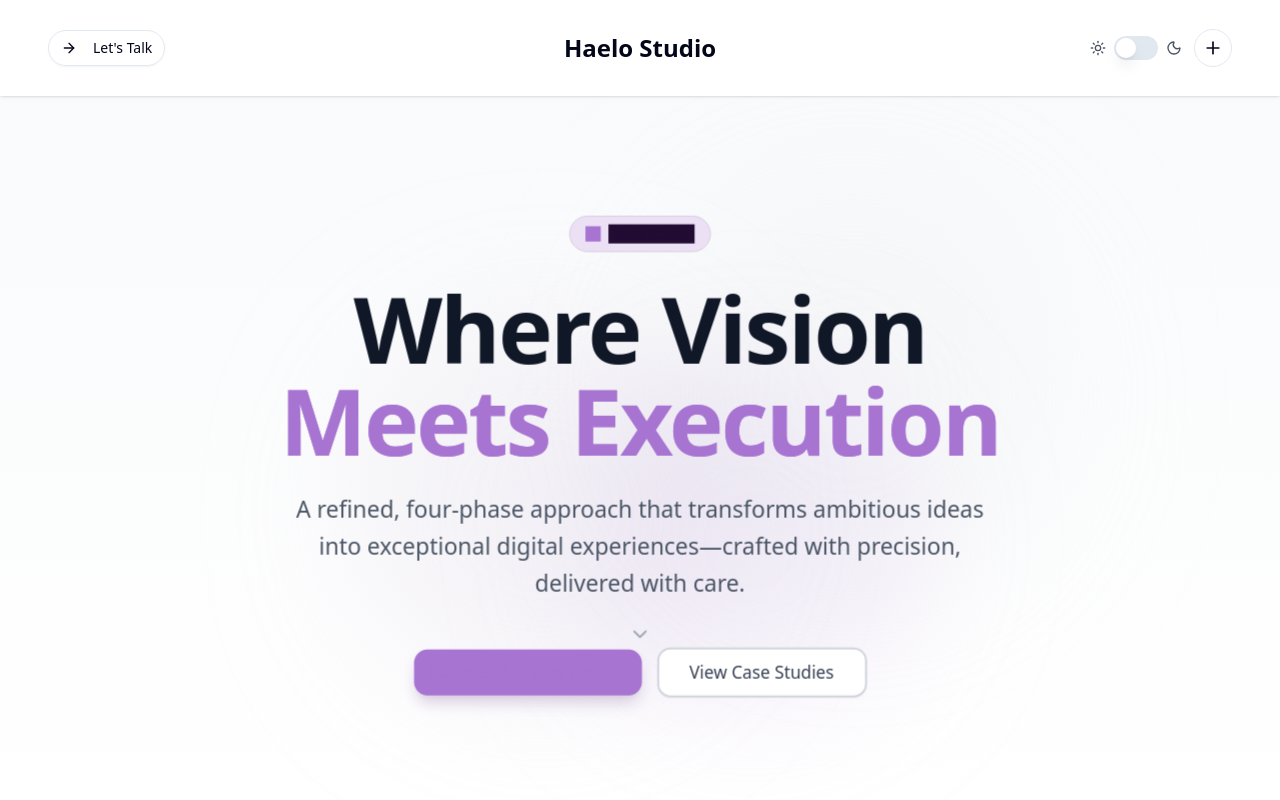
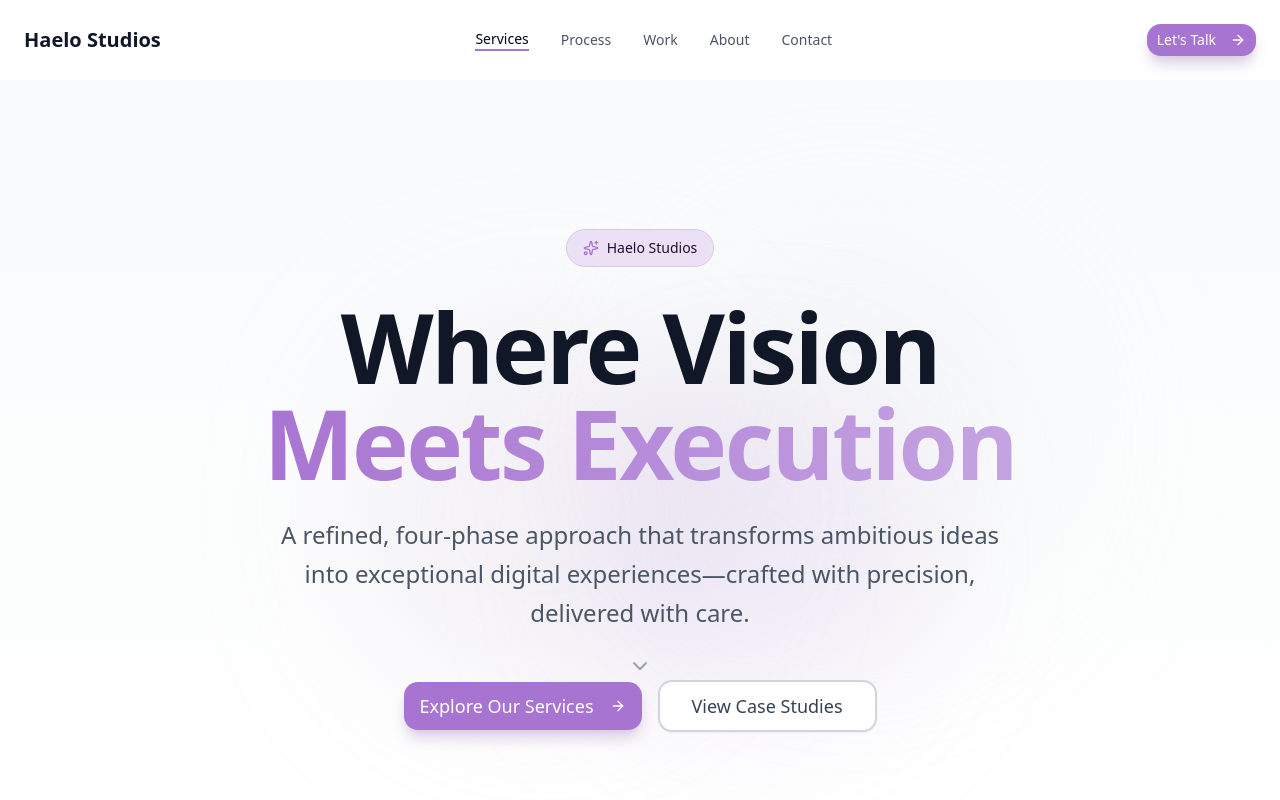
Before and after one commit to hellobunni/haelo, a Next.js app: page /services in a window 1280 px wide. Shown: the top 800 px of the page. Built offline with nearby package versions, Linux system fonts and the light colour scheme.

Commit message:
fixed site-header issue with active link having primary background

```diff
--- a/src/app/layout.tsx
+++ b/src/app/layout.tsx
@@ -34,7 +34,7 @@
             {/* Client header with its own state */}
             <SiteHeader />
             {/* Page content (route transitions handled in app/template.tsx) */}
-            <main className="pt-24">{children}</main>
+            <main className="pt-20">{children}</main>
             <footer className="bg-gradient-to-b from-gray-900 to-black text-white py-20 relative overflow-hidden">
               <div className="absolute inset-0 overflow-hidden pointer-events-none">
                 <div className="absolute top-0 left-1/4 w-96 h-96 bg-periwinkle-900 rounded-full blur-3xl opacity-10"></div>
--- a/src/components/layout/site-header/mobile-menu.tsx
+++ b/src/components/layout/site-header/mobile-menu.tsx
@@ -1,12 +1,11 @@
 "use client";
+import { ArrowRight } from "lucide-react";
 import Link from "next/link";
+import { usePathname } from "next/navigation";
 import { Button } from "@/components/ui/button";
 import {
   Sheet,
   SheetContent,
-  SheetFooter,
-  SheetHeader,
-  SheetTitle,
 } from "@/components/ui/sheet";
 import { navigationItems } from "@/lib/utils";
 
@@ -16,6 +15,8 @@
 }
 
 export default function MobileMenu({ open, onOpenChange }: MobileMenuProps) {
+  const pathname = usePathname();
+
   const handleLinkClick = () => {
     onOpenChange(false);
   };
@@ -26,38 +27,31 @@
         side="left"
         className="w-full sm:max-w-sm bg-white p-0 flex flex-col"
       >
-        <SheetHeader className="p-4 border-b">
-          <SheetTitle asChild>
-            <Link
-              href="/"
-              onClick={handleLinkClick}
-              className="text-xl font-bold"
-            >
-              Matte Digital
-            </Link>
-          </SheetTitle>
-        </SheetHeader>
-
-        <div className="flex-1 p-4 mt-8">
+        <div className="px-6 py-6 space-y-4">
           {navigationItems.map((item) => (
             <Link
               key={item.name}
               href={item.url}
               onClick={handleLinkClick}
-              className="block text-5xl font-bold py-3"
+              className={`block text-lg font-medium transition-colors duration-300 ${
+                pathname === item.url
+                  ? "text-periwinkle-600"
+                  : "text-gray-600"
+              }`}
             >
               {item.name}
             </Link>
           ))}
-        </div>
-
-        <SheetFooter className="p-4 border-t">
-          <Link href="/contact" onClick={handleLinkClick} className="w-full">
-            <Button className="w-full bg-periwinkle text-white font-bold text-lg h-16 rounded-2xl">
+          <Link href="/contact" onClick={handleLinkClick} className="block">
+            <Button
+              size="sm"
+              className="w-full bg-periwinkle-600 hover:bg-periwinkle-700 text-white rounded-xl"
+            >
               Let's Talk
+              <ArrowRight className="ml-2 w-4 h-4" />
             </Button>
           </Link>
-        </SheetFooter>
+        </div>
       </SheetContent>
     </Sheet>
   );
--- a/src/components/layout/site-header/site-header.tsx
+++ b/src/components/layout/site-header/site-header.tsx
@@ -1,141 +1,81 @@
 "use client";
-import { ArrowRight, Menu, Moon, Plus, Sun, X } from "lucide-react";
+import { ArrowRight, Menu } from "lucide-react";
 import { motion } from "motion/react";
 import Link from "next/link";
-import { useTheme } from "next-themes";
+import { usePathname } from "next/navigation";
 import { useEffect, useState } from "react";
 import MobileMenu from "@/components/layout/site-header/mobile-menu";
 import { Button } from "@/components/ui/button";
-import {
-  Popover,
-  PopoverContent,
-  PopoverTrigger,
-} from "@/components/ui/popover";
-import { Switch } from "@/components/ui/switch";
 import { navigationItems } from "@/lib/utils";
+import clsx from "clsx";
 
 export default function SiteHeader() {
+  const pathname = usePathname();
   const [isMobileMenuOpen, setIsMobileMenuOpen] = useState(false);
-  const [isNavPillOpen, setIsNavPillOpen] = useState(false);
   const [isScrolled, setIsScrolled] = useState(false);
-  const { theme, setTheme } = useTheme();
-  const [mounted, setMounted] = useState(false);
-
-  // Avoid hydration mismatch
-  useEffect(() => {
-    setMounted(true);
-  }, []);
 
   useEffect(() => {
     const handleScroll = () => {
-      const scrollPosition = window.scrollY;
-      setIsScrolled(scrollPosition > 50); // Change background after 50px scroll
+      setIsScrolled(window.scrollY > 20);
     };
 
     window.addEventListener("scroll", handleScroll);
     return () => window.removeEventListener("scroll", handleScroll);
   }, []);
 
+  useEffect(() => {
+    setIsMobileMenuOpen(false);
+  }, [pathname]);
+
   return (
     <motion.nav
       initial={{ y: -100 }}
       animate={{ y: 0 }}
-      transition={{ duration: 0.5, ease: "easeOut" }}
-      className={`fixed top-0 w-full z-50 transition-all duration-300 shadow-sm ${
-        isScrolled ? "bg-white/95 backdrop-blur-lg shadow-lg" : "bg-transparent"
+      transition={{ duration: 0.6, ease: "easeOut" }}
+      className={`fixed top-0 left-0 right-0 z-50 transition-all duration-300 ${
+        isScrolled
+          ? "bg-white/80 backdrop-blur-lg shadow-sm border-b border-gray-100"
+          : "bg-transparent"
       }`}
     >
-      <div className="max-w-400 mx-auto px-4 sm:px-6 lg:px-12">
-        <div className="relative flex justify-between items-center h-24">
-          {/* Left Button */}
-          <div className="hidden md:block">
-            <Link href="/contact" className="group">
-              <Button
-                variant="outline"
-                className="rounded-full border-border bg-white/50 backdrop-blur-md cursor-pointer hover:bg-periwinkle transition-all duration-300"
-              >
-                <ArrowRight className="w-4 h-4 mr-2 transition-transform duration-300 group-hover:-rotate-45" />
-                Let's Talk
-              </Button>
+      <div className="max-w-7xl mx-auto px-6">
+        <div className="flex items-center justify-between h-20">
+          {/* Logo */}
+          <Link href="/" className="flex items-center gap-3 group">
+            <span className="text-xl font-bold text-gray-900 group-hover:text-periwinkle-600 transition-colors duration-300">
+              Haelo Studios
+            </span>
           </Link>
+
+          {/* Desktop Navigation */}
+          <div className="hidden md:flex items-center gap-8">
+            {navigationItems.slice(1,7).map((item) => (
+              <Link key={item.name} href={item.url} className={clsx("text-sm font-medium transition-colors duration-300 relative group", pathname === item.url ? "border-b-2 border-periwinkle-600": "text-gray-600 hover:text-periwinkle-600")}>{item.name}</Link>
+            ))}
           </div>
 
-          {/* Centered Logo */}
-          <div className="absolute left-1/2 -translate-x-1/2">
-            <Link href="/" className="text-2xl font-bold text-foreground">
-              Haelo Studio
-            </Link>
-          </div>
-
-          {/* Right Side: Desktop Pill Nav & Mobile Button */}
-          <div className="flex-1 flex justify-end items-center gap-3">
-            {/* Theme Toggle */}
-            {mounted && (
-              <div className="hidden md:flex items-center gap-2">
-                <Sun className="h-4 w-4 text-gray-600" />
-                <Switch
-                  checked={theme === "dark"}
-                  onCheckedChange={(checked) => {
-                    setTheme(checked ? "dark" : "light");
-                  }}
-                  aria-label="Toggle theme"
-                />
-                <Moon className="h-4 w-4 text-gray-600" />
-              </div>
-            )}
-            {/* Desktop Pill Navigation */}
-            <div className="hidden md:flex items-center justify-end">
-              <Popover open={isNavPillOpen} onOpenChange={setIsNavPillOpen}>
-                <PopoverTrigger asChild>
-                  <button
-                    type="button"
-                    className="p-2 border border-border rounded-full bg-white/50 backdrop-blur-md cursor-pointer hover:bg-white/70 transition-colors"
-                    aria-label="Open navigation"
+          {/* CTA Button */}
+          <div className="hidden md:block">
+            <Button
+              size="sm"
+              variant="periwinkle"
+              rounded
+              href="/contact"
             >
-                    <Plus className="h-5 w-5" />
-                  </button>
-                </PopoverTrigger>
-                <PopoverContent
-                  align="end"
-                  sideOffset={8}
-                  className="bg-periwinkle rounded-full border-0 p-0 w-auto shadow-lg"
-                >
-                  <nav className="flex items-center pl-6 pr-2 py-1 space-x-4">
-                    {navigationItems.map((item) => (
-                      <Link
-                        key={item.name}
-                        href={item.url}
-                        onClick={() => setIsNavPillOpen(false)}
-                        className="text-white text-sm font-medium hover:opacity-80 transition-opacity whitespace-nowrap cursor-pointer"
-                      >
-                        {item.name}
-                      </Link>
-                    ))}
-                    <button
-                      type="button"
-                      onClick={() => setIsNavPillOpen(false)}
-                      className="p-2 bg-black/10 rounded-full cursor-pointer hover:bg-black/20 transition-colors"
-                      aria-label="Close navigation"
-                    >
-                      <X className="h-5 w-5 text-white" />
-                    </button>
-                  </nav>
-                </PopoverContent>
-              </Popover>
+              Let's Talk
+              <ArrowRight className="ml-2 w-4 h-4" />
+            </Button>
           </div>
 
           {/* Mobile Menu Button */}
-            <div className="md:hidden">
           <button
             type="button"
-                onClick={() => setIsMobileMenuOpen(true)}
-                className="text-foreground p-2 border border-border rounded-full bg-white/50 backdrop-blur-md"
-                aria-label="Open menu"
+            onClick={() => setIsMobileMenuOpen(!isMobileMenuOpen)}
+            className="md:hidden p-2 text-gray-600 hover:text-periwinkle-600 transition-colors duration-300"
+            aria-label="Toggle menu"
           >
-                <Menu className="h-5 w-5" />
+            <Menu className="w-6 h-6" />
           </button>
-            </div>
-          </div>
         </div>
       </div>
 
--- a/src/components/pages/services.tsx
+++ b/src/components/pages/services.tsx
@@ -1,117 +1,46 @@
 "use client";
-import { ArrowRight, ChevronDown, Sparkles } from "lucide-react";
-import { motion, useScroll, useTransform } from "motion/react";
-import Link from "next/link";
-import { useRef } from "react";
+import HeroSection from "@/components/blocks/HeroSection";
 import ServicesSection from "@/components/process/ServicesSection";
-import { Button } from "@/components/ui/button";
 import servicesData from "@/lib/data/services.json";
 
-// Icon mapping function
-const iconMap: Record<string, React.ComponentType<{ className?: string }>> = {
-  Sparkles,
-  ChevronDown,
-  ArrowRight,
-};
-
 export default function ServicesPage() {
-  const containerRef = useRef<HTMLDivElement>(null);
-  const { scrollYProgress } = useScroll({
-    target: containerRef,
-    offset: ["start start", "end end"],
-  });
-
-  const opacity = useTransform(scrollYProgress, [0, 0.2], [1, 0]);
-  const scale = useTransform(scrollYProgress, [0, 0.2], [1, 0.95]);
-
   const { hero } = servicesData;
-  const BadgeIcon = iconMap[hero.badge.icon] || Sparkles;
 
   return (
-    <div ref={containerRef} className="bg-white">
-      {/* Hero Section */}
-      <section className="relative min-h-[90vh] flex items-center justify-center overflow-hidden bg-linear-to-b from-gray-50 to-white">
-        <div className="absolute inset-0 overflow-hidden">
-          <div className="absolute top-1/4 left-1/4 w-96 h-96 bg-periwinkle-200 rounded-full mix-blend-multiply filter blur-3xl opacity-20 animate-blob"></div>
-          <div className="absolute top-1/3 right-1/4 w-96 h-96 bg-periwinkle-300 rounded-full mix-blend-multiply filter blur-3xl opacity-20 animate-blob animation-delay-2000"></div>
-          <div className="absolute bottom-1/4 left-1/2 w-96 h-96 bg-gray-200 rounded-full mix-blend-multiply filter blur-3xl opacity-20 animate-blob animation-delay-4000"></div>
-        </div>
-
-        <motion.div
-          style={{ opacity, scale }}
-          className="relative z-10 max-w-6xl mx-auto px-6 text-center"
-        >
-          <motion.div
-            initial={{ opacity: 0, y: 30 }}
-            animate={{ opacity: 1, y: 0 }}
-            transition={{ duration: 0.8, ease: "easeOut" }}
-          >
-            <div className="inline-flex items-center gap-2 px-4 py-2 rounded-full bg-periwinkle-50 border border-periwinkle-200 mb-8">
-              <BadgeIcon className="w-4 h-4 text-periwinkle-600" />
-              <span className="text-sm font-medium text-periwinkle-900">
-                {hero.badge.text}
-              </span>
-            </div>
-          </motion.div>
-
-          <motion.h1
-            initial={{ opacity: 0, y: 30 }}
-            animate={{ opacity: 1, y: 0 }}
-            transition={{ duration: 0.8, delay: 0.1, ease: "easeOut" }}
-            className="text-6xl md:text-7xl lg:text-8xl font-bold text-gray-900 mb-6 tracking-tight"
-          >
-            {hero.title.line1}
-            <br />
-            <span className="bg-periwinkle-600 bg-clip-text text-transparent">
-              {hero.title.line2}
-            </span>
-          </motion.h1>
-
-          <motion.p
-            initial={{ opacity: 0, y: 30 }}
-            animate={{ opacity: 1, y: 0 }}
-            transition={{ duration: 0.8, delay: 0.2, ease: "easeOut" }}
-            className="text-xl md:text-2xl text-gray-600 mb-12 max-w-3xl mx-auto leading-relaxed"
-          >
-            {hero.description}
-          </motion.p>
-
-          <motion.div
-            initial={{ opacity: 0, y: 30 }}
-            animate={{ opacity: 1, y: 0 }}
-            transition={{ duration: 0.8, delay: 0.3, ease: "easeOut" }}
-            className="flex flex-col sm:flex-row gap-4 justify-center items-center"
-          >
-            <Link href={hero.buttons.primary.href}>
-              <Button
-                size="lg"
-                className="bg-periwinkle-600 hover:bg-periwinkle-700 text-white px-8 py-6 text-lg rounded-xl shadow-lg shadow-periwinkle-200 transition-all duration-300 hover:shadow-xl hover:shadow-periwinkle-300"
-              >
-                {hero.buttons.primary.text}
-                <ArrowRight className="ml-2 w-5 h-5" />
-              </Button>
-            </Link>
-            <Link href={hero.buttons.secondary.href}>
-              <Button
-                size="lg"
-                variant="outline"
-                className="border-2 border-gray-300 text-gray-700 hover:bg-gray-50 px-8 py-6 text-lg rounded-xl transition-all duration-300"
-              >
-                {hero.buttons.secondary.text}
-              </Button>
-            </Link>
-          </motion.div>
-
-          <motion.div
-            initial={{ opacity: 0 }}
-            animate={{ opacity: 1 }}
-            transition={{ duration: 1, delay: 1, ease: "easeOut" }}
-            className="absolute bottom-12 left-1/2 transform -translate-x-1/2"
-          >
-            <ChevronDown className="w-6 h-6 text-gray-400 animate-bounce" />
-          </motion.div>
-        </motion.div>
-      </section>
+    <div className="bg-white">
+      <HeroSection
+        variant="fullscreen"
+        badge={hero.badge}
+        title={hero.title}
+        description={hero.description}
+        buttons={hero.buttons}
+        scrollIndicator={true}
+        scrollAnimation={true}
+        maxWidth="max-w-6xl"
+        titleSize="text-6xl md:text-7xl lg:text-8xl"
+        blobs={[
+          {
+            position: "top-1/4",
+            horizontal: "left-1/4",
+            color: "bg-periwinkle-200",
+            animated: true,
+          },
+          {
+            position: "top-1/3",
+            horizontal: "right-1/4",
+            color: "bg-periwinkle-300",
+            animated: true,
+            delay: 2000,
+          },
+          {
+            position: "bottom-1/4",
+            horizontal: "left-1/2",
+            color: "bg-gray-200",
+            animated: true,
+            delay: 4000,
+          },
+        ]}
+      />
 
       {/* Services Section */}
       <ServicesSection />
--- a/src/components/ui/button.tsx
+++ b/src/components/ui/button.tsx
@@ -1,11 +1,12 @@
 import { Slot } from "@radix-ui/react-slot";
 import { cva, type VariantProps } from "class-variance-authority";
+import Link from "next/link";
 import type * as React from "react";
 
 import { cn } from "@/lib/utils";
 
 const buttonVariants = cva(
-  "inline-flex items-center cursor-pointer justify-center gap-2 whitespace-nowrap rounded-md text-sm font-medium transition-all disabled:pointer-events-none disabled:opacity-50 [&_svg]:pointer-events-none [&_svg:not([class*='size-'])]:size-4 shrink-0 [&_svg]:shrink-0 outline-none focus-visible:border-ring focus-visible:ring-ring/50 focus-visible:ring-[3px] aria-invalid:ring-destructive/20 dark:aria-invalid:ring-destructive/40 aria-invalid:border-destructive",
+  "inline-flex items-center cursor-pointer justify-center gap-2 whitespace-nowrap rounded-md text-sm font-medium transition-all duration-300 disabled:pointer-events-none disabled:opacity-50 [&_svg]:pointer-events-none [&_svg:not([class*='size-'])]:size-4 shrink-0 [&_svg]:shrink-0 outline-none focus-visible:border-ring focus-visible:ring-ring/50 focus-visible:ring-[3px] aria-invalid:ring-destructive/20 dark:aria-invalid:ring-destructive/40 aria-invalid:border-destructive",
   {
     variants: {
       variant: {
@@ -19,6 +20,8 @@
         ghost:
           "hover:bg-accent hover:text-accent-foreground dark:hover:bg-accent/50",
         link: "text-primary underline-offset-4 hover:underline",
+        periwinkle:
+          "bg-periwinkle-600 text-white hover:bg-periwinkle-700 shadow-lg shadow-periwinkle-200 hover:shadow-xl hover:shadow-periwinkle-300",
       },
       size: {
         default: "h-9 px-4 py-2 has-[>svg]:px-3",
@@ -28,10 +31,15 @@
         "icon-sm": "size-8",
         "icon-lg": "size-10",
       },
+      rounded: {
+        true: "rounded-xl",
+        false: "",
+      },
     },
     defaultVariants: {
       variant: "default",
       size: "default",
+      rounded: false,
     },
   },
 );
@@ -40,19 +48,63 @@
   className,
   variant,
   size,
+  rounded,
   asChild = false,
+  href,
+  onClick,
   ...props
-}: React.ComponentProps<"button"> &
+}: (React.ComponentProps<"button"> | React.ComponentProps<"a">) &
   VariantProps<typeof buttonVariants> & {
     asChild?: boolean;
+    href?: string;
   }) {
-  const Comp = asChild ? Slot : "button";
+  // Determine if href is external (mailto, https, http, www)
+  const isExternal =
+    href &&
+    (href.startsWith("mailto:") ||
+      href.startsWith("https://") ||
+      href.startsWith("http://") ||
+      href.startsWith("www.") ||
+      href.startsWith("//"));
+
+  // Determine the component to use
+  let Comp: React.ElementType;
+  let finalProps = props;
+
+  if (asChild) {
+    Comp = Slot;
+  } else if (href && !isExternal) {
+    // Internal link - use Next.js Link
+    Comp = Link;
+    finalProps = { ...finalProps, href } as React.ComponentProps<typeof Link>;
+  } else if (href && isExternal) {
+    // External link - use anchor tag
+    Comp = "a";
+    finalProps = {
+      ...finalProps,
+      href,
+      target: "_blank",
+      rel: "noopener noreferrer",
+    } as React.ComponentProps<"a">;
+  } else if (onClick) {
+    // Has onClick - use button
+    Comp = "button";
+    finalProps = { ...finalProps, onClick, type: "button" } as React.ComponentProps<"button">;
+  } else {
+    // Default - use button
+    Comp = "button";
+    finalProps = { ...finalProps, type: "button" } as React.ComponentProps<"button">;
+  }
 
   return (
     <Comp
       data-slot="button"
-      className={cn(buttonVariants({ variant, size, className }))}
-      {...props}
+      className={cn(
+        buttonVariants({ variant, size, rounded }),
+        className,
+        variant === "periwinkle" && "!text-white"
+      )}
+      {...finalProps}
     />
   );
 }
--- a/src/lib/utils.ts
+++ b/src/lib/utils.ts
@@ -6,9 +6,10 @@
 }
 
 export const navigationItems = [
-  { name: "Work", url: "/work" },
+  { name: "Home", url: "/" },
   { name: "Services", url: "/services" },
   { name: "Process", url: "/process" },
+  { name: "Work", url: "/work" },
   { name: "About", url: "/about" },
   { name: "Contact", url: "/contact" },
 ];
```
Lines whose indentation alone changed are shown as unchanged.
